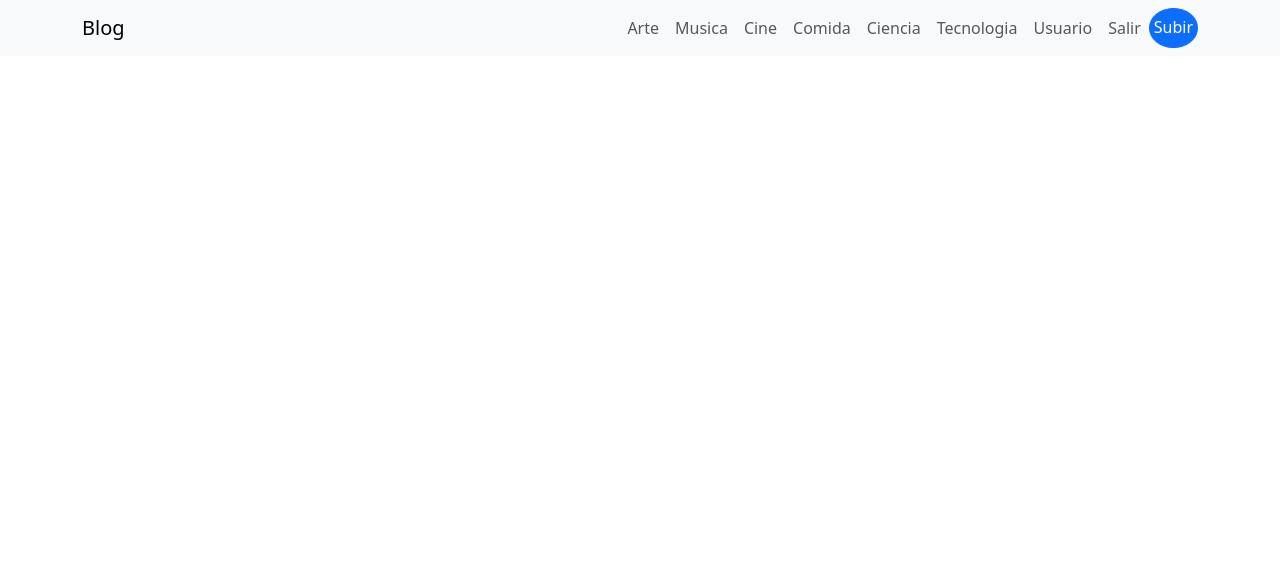
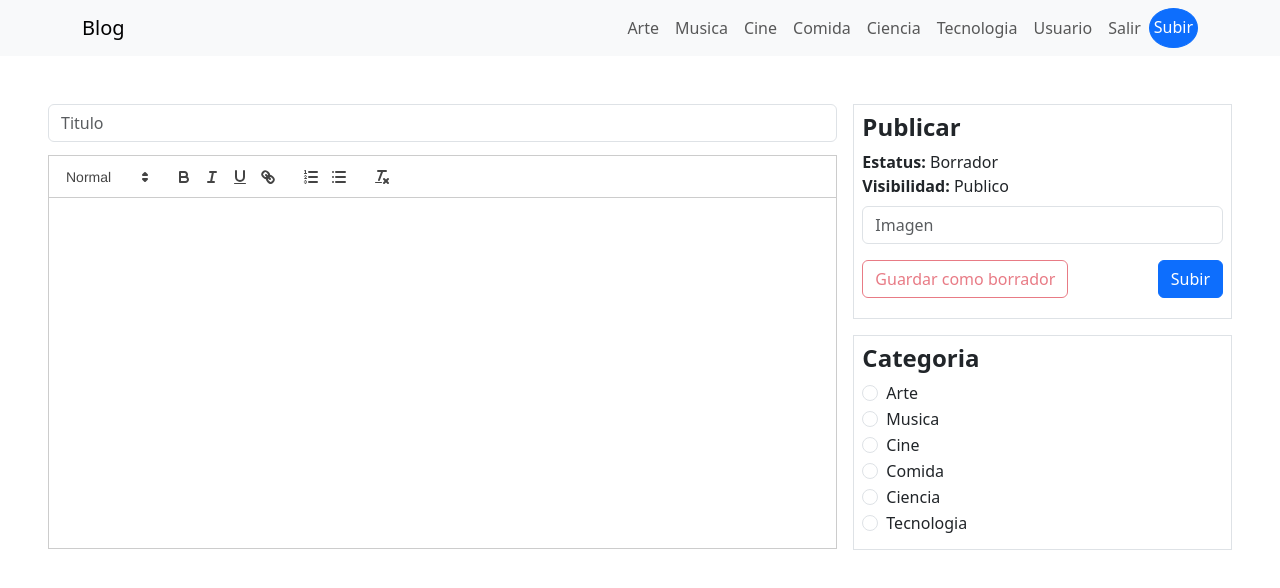
Before and after one commit to nicofara27/blog-front, a React (Create React App) app: page /agregar in a window 1280 px wide. Shown: the top 588 px of the page. Built offline with nearby package versions, Linux system fonts and the light colour scheme.

Commit message:
Estructura provicional para la pagina de subir articulos agregada

```diff
--- a/src/App.css
+++ b/src/App.css
@@ -1,5 +1,6 @@
 @import "bootstrap/dist/css/bootstrap.css";
 @import url("https://cdn.jsdelivr.net/npm/bootstrap-icons@1.10.5/font/bootstrap-icons.css");
+
 
 .fs-7 {
   font-size: .9rem;
@@ -70,3 +71,14 @@
 .art__p {
   text-align: justify;
 }
+
+
+
+
+.formAgregar__titulo {
+  height: 10%;
+  margin-bottom: 1%;
+}
+.formAgregar__quill {
+  height: 90.4%;
+}
--- a/src/App.js
+++ b/src/App.js
@@ -5,6 +5,7 @@ import PagPrincipal from "./components/views/PagPrincipal";
 import PagArticulo from "./components/views/PagArticulo";
 import PagIngreso from "./components/views/PagIngreso";
 import PagRegistro from "./components/views/PagRegistro";
+import PagAgregarArt from "./components/views/PagAgregarArt";
 
 function App() {
   return (
@@ -14,6 +15,7 @@ function App() {
         <Route exact path="/" element={<PagPrincipal/>}></Route>
         <Route exact path="/ingreso" element={<PagIngreso/>}></Route>
         <Route exact path="/registro" element={<PagRegistro/>}></Route>
+        <Route exact path="/agregar" element={<PagAgregarArt/>}></Route>
         <Route exact path="/articulo/:id" element={<PagArticulo/>}></Route>
       </Routes>
     </BrowserRouter>
--- /dev/null
+++ b/src/components/views/PagAgregarArt.jsx
@@ -0,0 +1,83 @@
+import React, { useState } from "react";
+import { Button, Col, Form, Row } from "react-bootstrap";
+import ReactQuill from "react-quill";
+import "react-quill/dist/quill.snow.css";
+
+const PagAgregarArt = () => {
+  const [value, setValue] = useState("");
+  return (
+    <main>
+      <Form className="d-flex justify-content-between m-5">
+        <Col xs={8}>
+          <div className="formAgregar__titulo">
+            <Form.Control type="text" placeholder="Titulo" />
+          </div>
+          <div className="formAgregar__quill">
+            <ReactQuill className="formAgregar__quill" theme="snow" value={value} onChange={setValue} />
+          </div>
+        </Col>
+        <Col xs={4}>
+          <div className="border p-2 ms-3 h-50">
+            <h4 className="fw-semibold">Publicar</h4>
+            <p className="m-0">
+              <strong>Estatus:</strong> Borrador
+            </p>
+            <p className="mb-2">
+              <strong>Visibilidad:</strong> Publico
+            </p>
+            <Form.Control type="text" placeholder="Imagen" />
+            <div className="d-flex justify-content-between mt-3">
+              <Button disabled variant="outline-danger">
+                Guardar como borrador
+              </Button>
+              <Button type="submit" variant="primary">
+                Subir
+              </Button>
+            </div>
+          </div>
+          <div className="border p-2 ms-3 mt-3 h-50">
+            <h4 className="fw-semibold">Categoria</h4>
+            <Form.Check
+              label="Arte"
+              name="categoria"
+              type="radio"
+              id={`arte`}
+            />
+            <Form.Check
+              label="Musica"
+              name="categoria"
+              type="radio"
+              id={`musica`}
+            />
+            <Form.Check
+              label="Cine"
+              name="categoria"
+              type="radio"
+              id={`cine`}
+            />
+            <Form.Check
+              label="Comida"
+              name="categoria"
+              type="radio"
+              id={`comida`}
+            />
+            <Form.Check
+              label="Ciencia"
+              name="categoria"
+              type="radio"
+              id={`ciencia`}
+            />
+            <Form.Check
+              label="Tecnologia"
+              name="categoria"
+              type="radio"
+              id={`tecnologia`}
+            />
+          </div>
+        </Col>
+      </Form>
+    </main>
+  );
+};
+
+export default PagAgregarArt;
```
